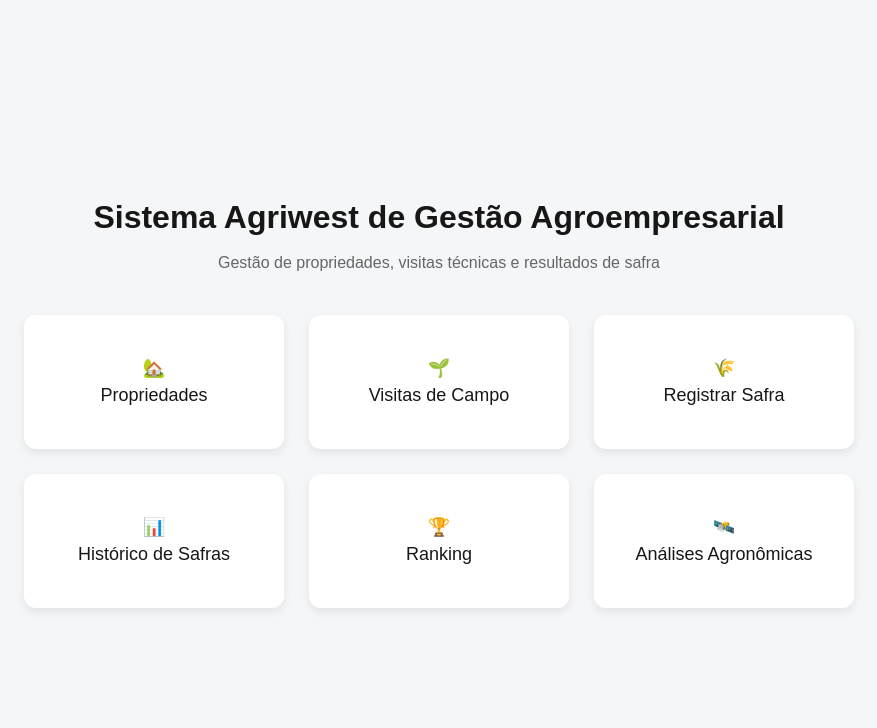
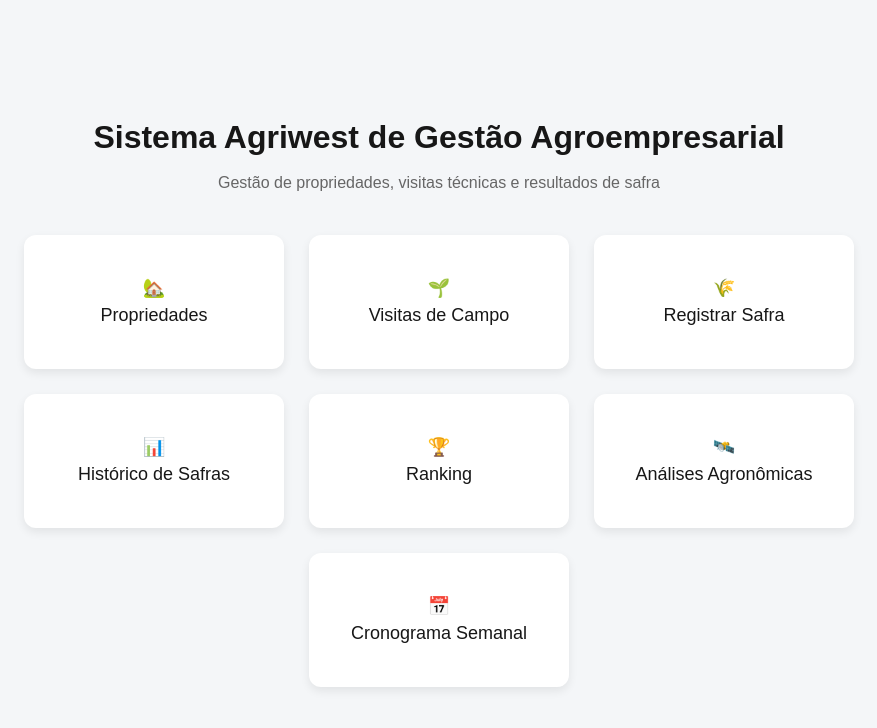
Before and after one commit to agriwestagro/gest-oagriwest, a Next.js app: page /dashboard in a window 1280 px wide. Shown: the top 728 px of the page, without its empty margins (201-1078 px from the left). Built offline with nearby package versions, Linux system fonts and the light colour scheme.

Commit message:
Update page.tsx

```diff
--- a/app/dashboard/page.tsx
+++ b/app/dashboard/page.tsx
@@ -52,7 +52,7 @@
             justifyContent: "center",
             gap: "25px",
             flexWrap: "wrap",
-            maxWidth: "850px",
+            maxWidth: "900px",
             margin: "0 auto"
           }}
         >
@@ -92,11 +92,18 @@
             </div>
           </Link>
 
-          {/* NOVO BLOCO */}
           <Link href="/analises">
             <div style={cardStyle}>
               🛰️
               <h3>Análises Agronômicas</h3>
+            </div>
+          </Link>
+
+          {/* NOVO MÓDULO */}
+          <Link href="/cronograma">
+            <div style={cardStyle}>
+              📅
+              <h3>Cronograma Semanal</h3>
             </div>
           </Link>
 
```
